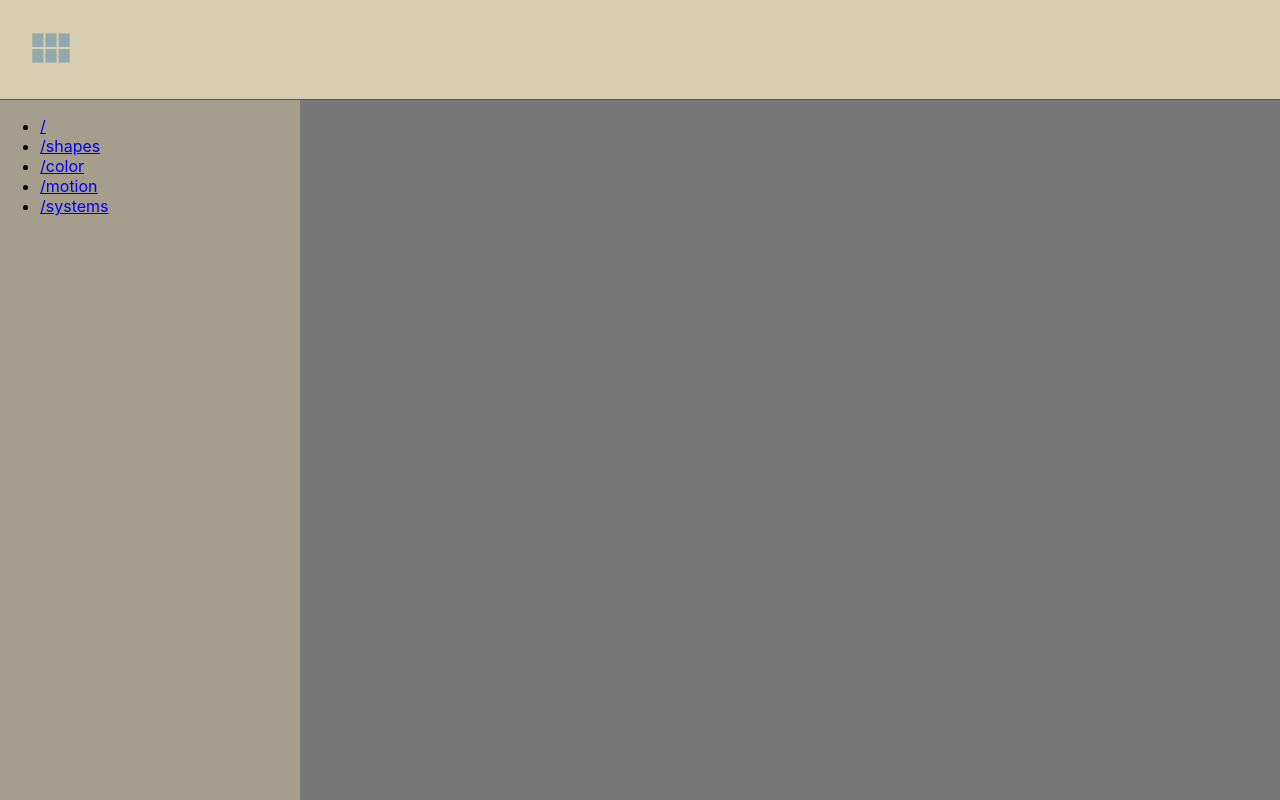
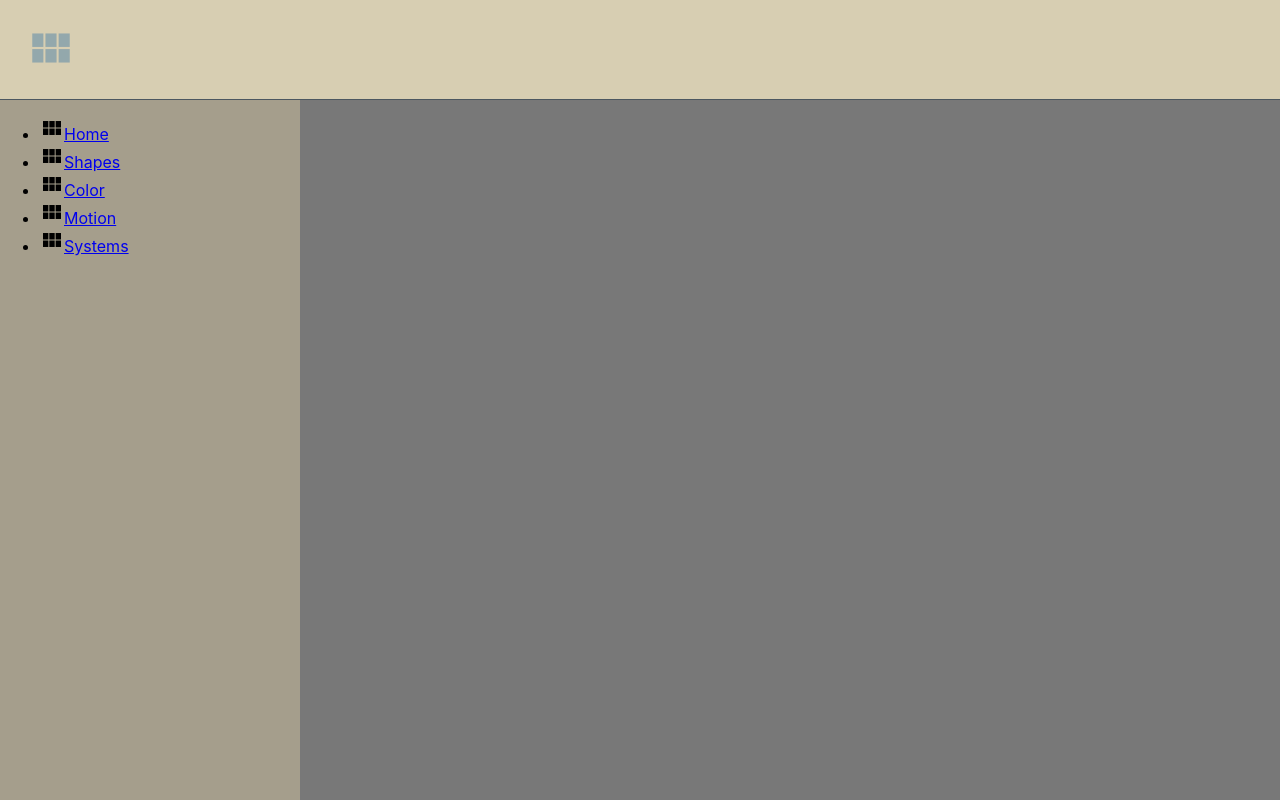
Before and after one commit to kirkdrichardson/react-layout-template, a React (Create React App) app: page / in a window 1280 px wide. Both pictures are taken after a click on the button "view_module". Built offline with nearby package versions, Linux system fonts and the light colour scheme.

Commit message:
loaded sidebar link data from route object, added navigation file to flow-typed,

```diff
--- a/src/App.js
+++ b/src/App.js
@@ -28,27 +28,47 @@ const routes: RouteType[] = [
   {
       path: '/',
       component: Home,
-      exact: true
+      exact: true,
+      sidebar: {
+        name: 'Home',
+        icon: 'view_module'
+      }
   },
   {
       path: '/shapes',
       component: Shapes,
-      exact: true
+      exact: true,
+      sidebar: {
+        name: 'Shapes',
+        icon: 'view_module'
+      }
   },
   {
       path: '/color',
       component: Color,
-      exact: true
+      exact: true,
+      sidebar: {
+        name: 'Color',
+        icon: 'view_module'
+      }
   },
   {
       path: '/motion',
       component: Motion,
-      exact: true
+      exact: true,
+      sidebar: {
+        name: 'Motion',
+        icon: 'view_module'
+      }
   },
   {
       path: '/systems',
       component: Systems,
-      exact: true
+      exact: true,
+      sidebar: {
+        name: 'Systems',
+        icon: 'view_module'
+      }
   }
 ];
 
--- a/src/component/common/Sidebar.js
+++ b/src/component/common/Sidebar.js
@@ -16,6 +16,14 @@ type Props = {
 type State = {
     open: boolean
 };
+
+const SidebarListItem = ({path, data}: {path: string, data: SidebarDataType}): React.Node => (
+    <li>
+        <i className='material-icons'>{data.icon}</i>
+        <Link to={path}>{data.name}</Link>
+    </li>
+);
+
 
 // used to toggle scroll
 
@@ -58,17 +66,14 @@ class Sidebar extends React.Component<Props, State> {
             <div>
 
                 <Button onClick={this.state.open ? this.closeSidebar : this.openSidebar}>
-                    <Icon className="material-icons">view_module</Icon>
+                    <TriggerIcon className="material-icons">view_module</TriggerIcon>
                 </Button>
 
                 {open &&
                     <SidebarWrapper>
                         <ul>
                             {this.props.routes.map(route =>
-                                <li key={route.path}>
-                                    <Link to={route.path}>{route.path}</Link>
-                                </li>
-
+                                <SidebarListItem path={route.path} data={route.sidebar} />
                             )}
                         </ul>
                     </SidebarWrapper>
@@ -86,7 +91,7 @@ const Button = styled.button`
     border: 0;
 `;
 
-const Icon = styled.i`
+const TriggerIcon = styled.i`
     font-size: 50px;
     color: ${Color.accent};
 
```
Also changed, not shown: flow-typed/global.js (+0 -12 lines), flow-typed/navigation.js (added, +20 -0 lines).
